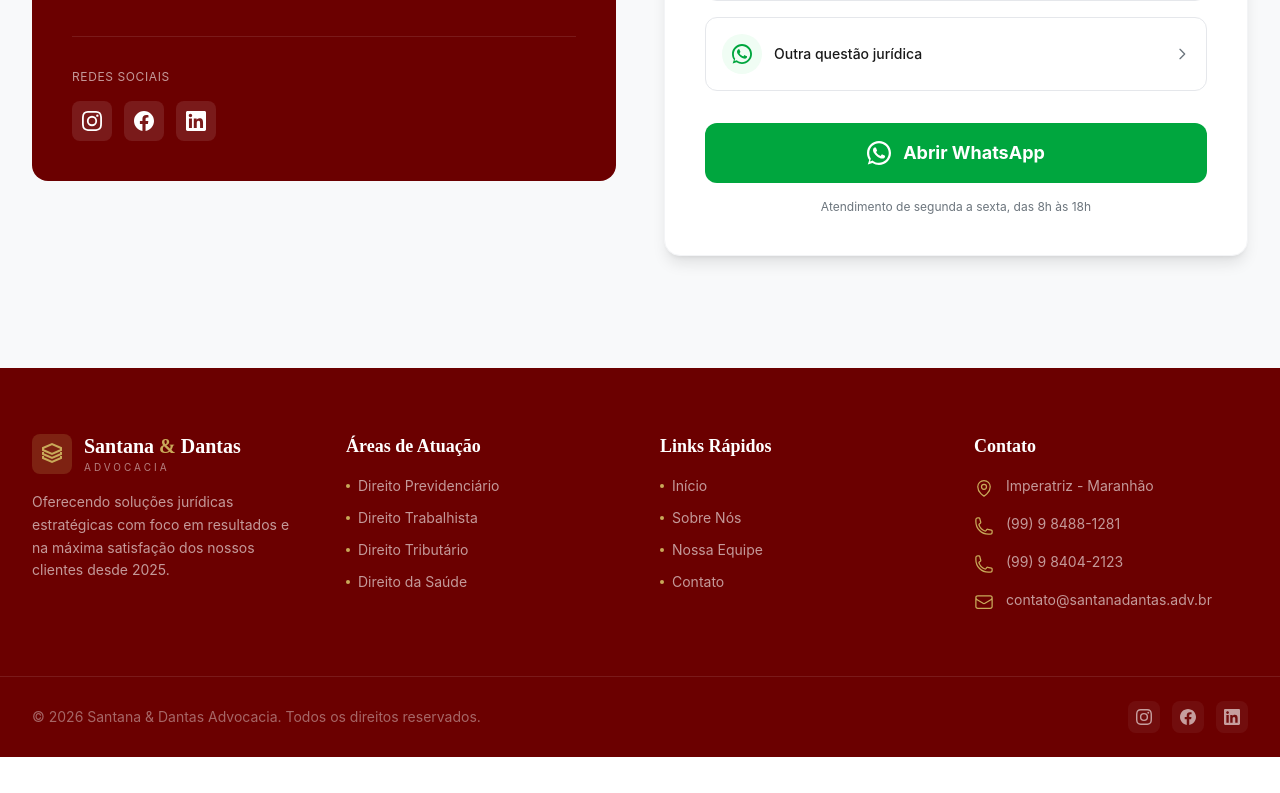
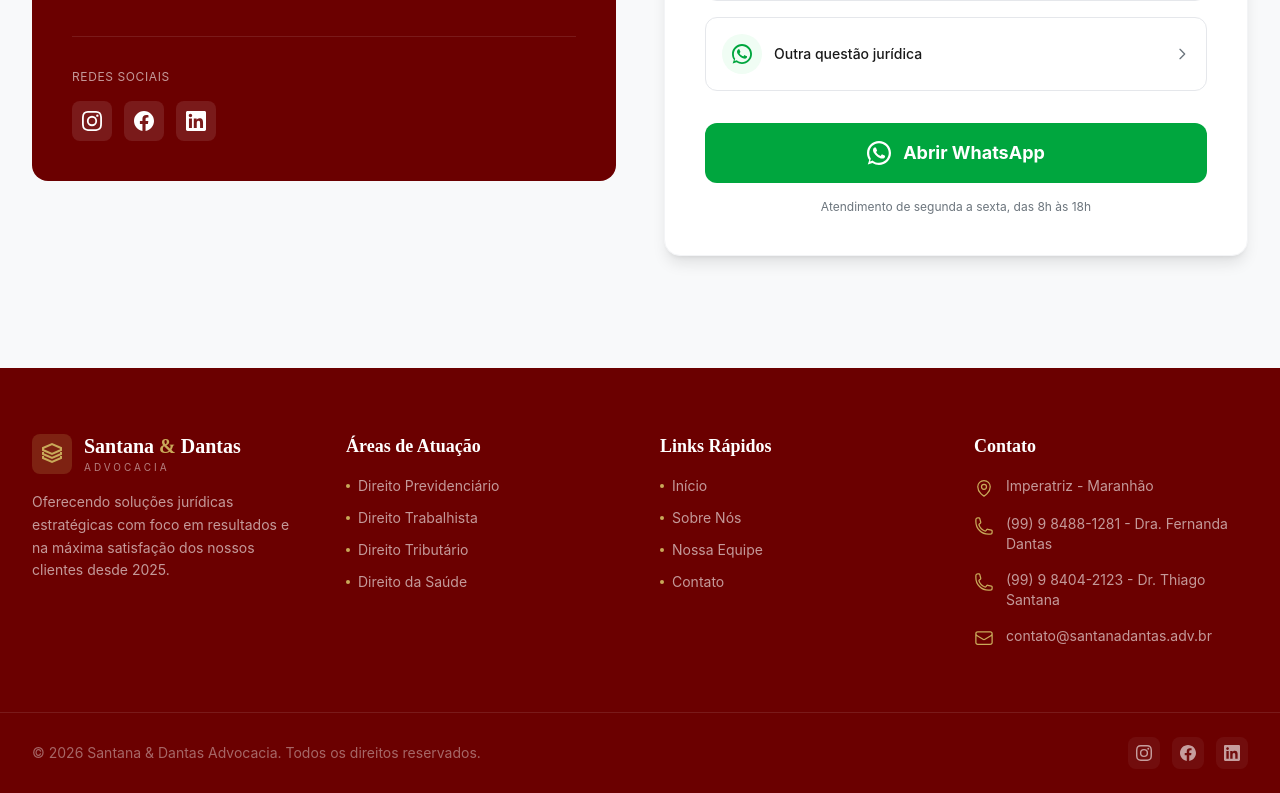
Before and after one commit to rayandantas08-netizen/professional-lawyer-website, a React (Vite) app: page / in a window 1280 px wide. Shown: the part 5021-5814 px from the top of the page. Before the commit the page ends 5778 px from the top, so only its background shows below. Built offline with nearby package versions, Linux system fonts and the light colour scheme.

Commit message:
Update Footer.tsx

```diff
--- a/src/components/Footer.tsx
+++ b/src/components/Footer.tsx
@@ -79,7 +79,7 @@ export default function Footer() {
                   <path strokeLinecap="round" strokeLinejoin="round" d="M2.25 6.75c0 8.284 6.716 15 15 15h2.25a2.25 2.25 0 002.25-2.25v-1.372c0-.516-.351-.966-.852-1.091l-4.423-1.106c-.44-.11-.902.055-1.173.417l-.97 1.293c-.282.376-.769.542-1.21.38a12.035 12.035 0 01-7.143-7.143c-.162-.441.004-.928.38-1.21l1.293-.97c.363-.271.527-.734.417-1.173L6.963 3.102a1.125 1.125 0 00-1.091-.852H4.5A2.25 2.25 0 002.25 4.5v2.25z" />
                 </svg>
                 <a href="https://wa.me/5599984881281" target="_blank" rel="noopener noreferrer" className="text-white/60 hover:text-secondary text-sm transition-colors">
-                  (99) 9 8488-1281
+                  (99) 9 8488-1281 - Dra. Fernanda Dantas
                 </a>
               </li>
 
@@ -89,7 +89,7 @@ export default function Footer() {
                   <path strokeLinecap="round" strokeLinejoin="round" d="M2.25 6.75c0 8.284 6.716 15 15 15h2.25a2.25 2.25 0 002.25-2.25v-1.372c0-.516-.351-.966-.852-1.091l-4.423-1.106c-.44-.11-.902.055-1.173.417l-.97 1.293c-.282.376-.769.542-1.21.38a12.035 12.035 0 01-7.143-7.143c-.162-.441.004-.928.38-1.21l1.293-.97c.363-.271.527-.734.417-1.173L6.963 3.102a1.125 1.125 0 00-1.091-.852H4.5A2.25 2.25 0 002.25 4.5v2.25z" />
                 </svg>
                 <a href="https://wa.me/559984042123" target="_blank" rel="noopener noreferrer" className="text-white/60 hover:text-secondary text-sm transition-colors">
-                  (99) 9 8404-2123
+                  (99) 9 8404-2123 - Dr. Thiago Santana
                 </a>
               </li>
 
```
